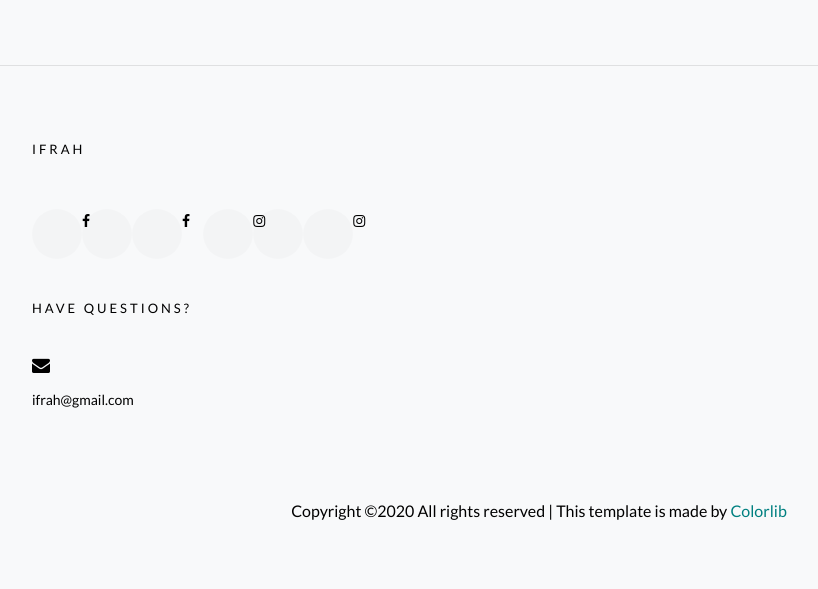
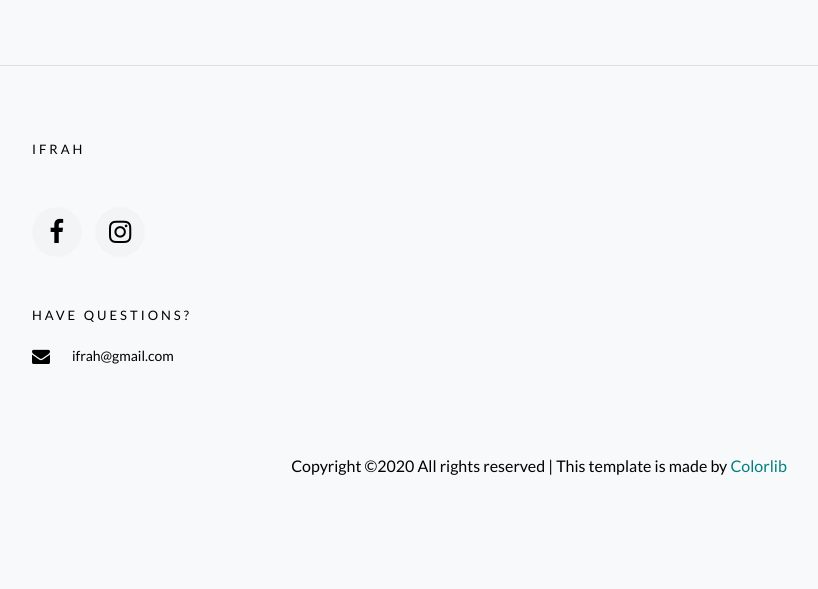
Before and after one commit to samyakbvs/Ifrah, a Django app: page / in a window 1280 px wide. Shown: the part 629-1218 px from the top of the page, without its empty margins (101-919 px from the left). After the commit the page ends 1104 px from the top, so only its background shows below. Run offline with Django 3.2, Linux system fonts and the light colour scheme; parts of the project's set-up code (start-up, migrations or seed data) failed here and were passed over; some libraries are stand-ins or nearby versions; some web fonts are replaced.

Commit message:
homepave

```diff
--- a/Gallery/templates/Gallery/about.html
+++ b/Gallery/templates/Gallery/about.html
@@ -27,8 +27,7 @@
 	            </div>
 	          </div>
 	          <div class="pb-md-5">
-							<p>On her way she met a copy. The copy warned the Little Blind Text, that where it came from it would have been rewritten a thousand times and everything that was left from its origin would be the word "and" and the Little Blind Text should turn around and return to its own, safe country. But nothing the copy said could convince her and so it didn’t take long until a few insidious Copy Writers ambushed her, made her drunk with Longe and Parole and dragged her into their agency, where they abused her for their.</p>
-							<p>When she reached the first hills of the Italic Mountains, she had a last view back on the skyline of her hometown Bookmarksgrove, the headline of Alphabet Village and the subline of her own road, the Line Lane. Pityful a rethoric question ran over her cheek, then she continued her way.</p>
+							<p>Our mission is simple: we help others through the means of our passion. Each one of us in this organisation is tied together by two predominant threads: a passion for art and the desire to help others. Ifrah has consistently achieved this aim through the course of 4 years by organising art exhibitions in our city- Jaipur- to raise funds for students across the state. However, 2020 has posed newer challenges such as the COVID-19 pandemic which has wreaked havoc in the state of Rajasthan, much like the rest of the world. To provide assistance in these dark times, 'Ifrah' is organising an online exhibition to sell paintings. All proceeds will then be transferred to the Chief Minister's COVID-19 fund which tackles issues ranging from health to education. </p>
 						</div>
 					</div>
 				</div>
--- a/Gallery/templates/Gallery/homebase.html
+++ b/Gallery/templates/Gallery/homebase.html
@@ -83,15 +83,15 @@
                   <li class="ftco-animate"><a href="#"><span class="icon-facebook"></span></a></li>
                   <li class="ftco-animate"><a href="#"><span class="icon-instagram"></span></a></li> -->
                   <!-- <li class="ftco-animate"><a href="#"><span class="icon-envelope"></span></a></li> -->
-                  <a href="https://www.facebook.com/ifrah04"><li class="ftco-animate"><a href="https://www.facebook.com/ifrah04"><i href="https://www.facebook.com/ifrah04" class="icon-facebook"><a href="https://www.facebook.com/ifrah04"></a></i></a></li></a>
-                  <a href="https://www.instagram.com/ifra.h/"><li class="ftco-animate"><a href="https://www.instagram.com/ifra.h/"><i href="https://www.instagram.com/ifra.h/" class="icon-instagram"><a href="https://www.instagram.com/ifra.h/"></a></i></a></li></a>
+                  <li class="ftco-animate"><a href="https://www.facebook.com/ifrah04"><span class="icon-facebook"></a></li>
+                  <li class="ftco-animate"><a href="https://www.instagram.com/ifra.h/"><span class="icon-instagram"></a></li>
                 </ul>
                 <h2 class="ftco-heading-2">Have Questions?</h2>
               <div class="block-23 mb-3">
                   <ul>
                     <!-- <li><span class="icon icon-map-marker"></span><span class="text">203 Fake St. Mountain View, San Francisco, California, USA</span></li>
                     <li><a href="#"><span class="icon icon-phone"></span><span class="text">+2 392 3929 210</span></a></li> -->
-                    <a href="mailto:ifrah@gmail.com"><li><a href="mailto:ifrah@gmail.com"><i href="mailto:ifrah@gmail.com" class="icon icon-envelope"></i><span class="text"><a href="mailto:ifrah@gmail.com">ifrah@gmail.com</a></span></a></li></a>
+                   <li><a href="mailto:ifrah@gmail.com"><span class="icon icon-envelope"></span></a><span class="text"><a href="mailto:ifrah@gmail.com">ifrah@gmail.com</a></span></li>
                   </ul>
                   <!-- <ul class="ftco-footer-social list-unstyled float-md-left float-lft mt-5">
                     <li class="ftco-animate"><a href="#"><span class="icon-twitter"></span></a></li>
```
